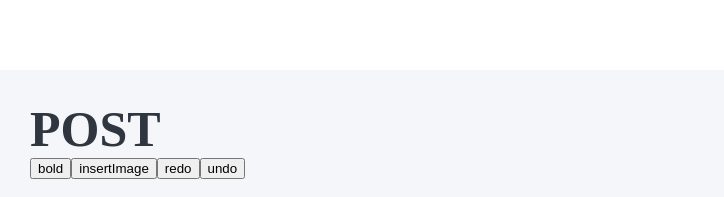
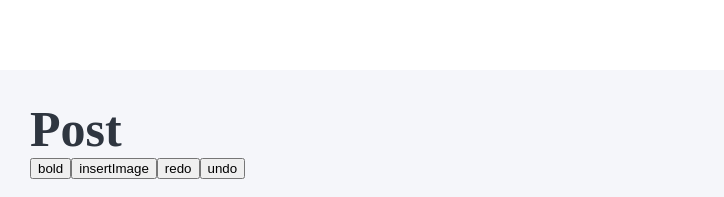
Before and after one commit to nohtaesang/cota, a React app in the folder client/: page / in a window 1280 px wide. Shown: the top 197 px of the page, without its empty margins (0-724 px from the left). Built offline with nearby package versions, Linux system fonts and the light colour scheme.

Commit message:
modify h1 tag content POST to Post

```diff
--- a/client/src/js/components/section/write/Write.js
+++ b/client/src/js/components/section/write/Write.js
@@ -29,7 +29,7 @@ class ConnectedWrite extends Component {
     render() {
         return (
             <div id="write">
-                <h1 className="container-title">POST</h1>
+                <h1 className="container-title">Post</h1>
                 <div id="options">
                     <button type="button" name="bold" onClick={this.command}>
                         {'bold'}
```
